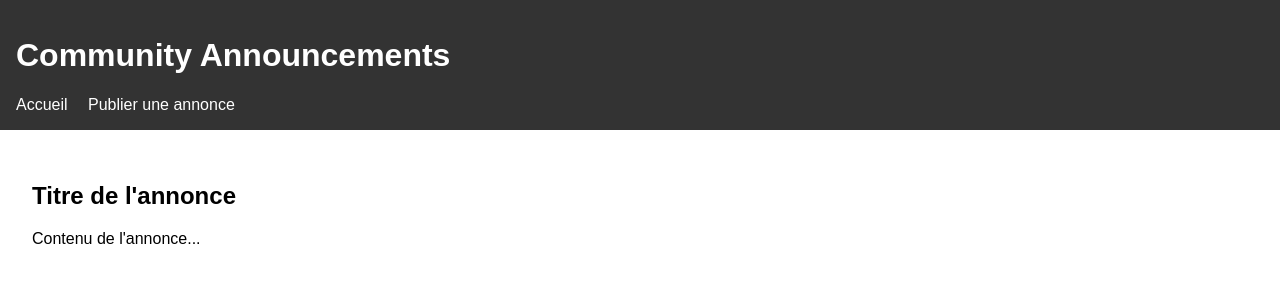
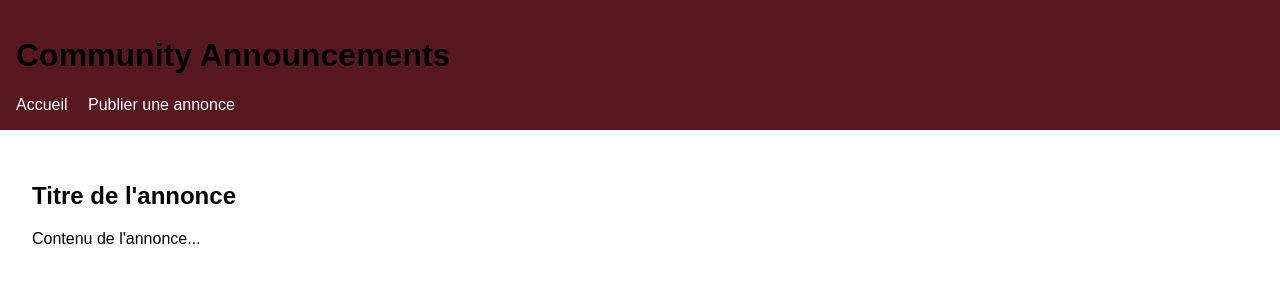
Before and after one commit to cindy-kuetche/community-announcements, a plain HTML site: page frontend/index.html in a window 1280 px wide. Drawn offline with Linux system fonts and the light colour scheme.

Commit message:
Update css: change colors to bordeaux and black

```diff
--- a/frontend/style.css
+++ b/frontend/style.css
@@ -5,8 +5,8 @@ body {
 
 }
 header {
-    background-color: #333;
-    color: #fff;
+    background-color: #58181f; /*Rouge bordeaux foncé */
+    color: #000000;
     padding: 1rem;
 }
 nav a {
```
